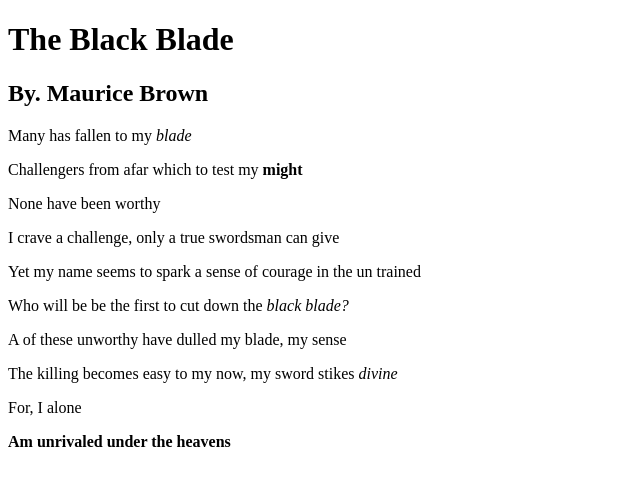
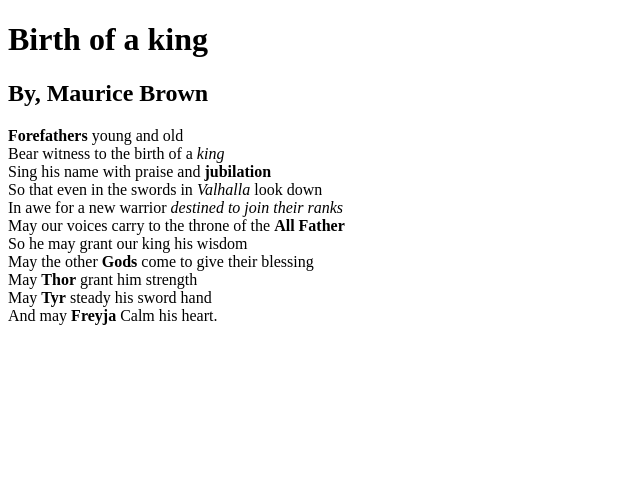
Before and after one commit to Maurice-webDesign/Brown-dart280.github.io, a plain HTML site: page index.html in a window 1280 px wide. Shown: the whole page, without its empty margins (0-640 px from the left). Drawn offline with Linux system fonts and the light colour scheme.

Commit message:
Add files via upload

```diff
--- a/index.html
+++ b/index.html
@@ -2,25 +2,16 @@
 <html>
     <head>
         <title>Poem Assignment</title>
-        <meta charaset="UTF-8">
+        <meta charset="utf-8">
     </head>
+
     <body>
-        <h1><strong>The Black Blade</strong></h1>
-        <h2>By. Maurice Brown</h2>
-        <p>Many has fallen to my <em>blade</em></p>
-        <p>Challengers from afar which to test my <strong>might</strong></p>
-        <p>None have been worthy</p>
-        <p>I crave a challenge, only a true swordsman can give</p>
-        <p>Yet my name seems to spark a sense of courage in the un trained</p>
-        <p>Who will be be the first to cut down the <em>black blade?</em></p>
-        <p>A of these unworthy have dulled my blade, my sense</p>
-        <p>The killing becomes easy to my now, my sword stikes <em>divine</em></p>
-        <p>For, I alone</p>
-        <p><strong>Am unrivaled under the heavens</strong></p>
+        <h1>Birth of a king</h1>
+        <h2>By, Maurice Brown</h2>
+
+        <p> <strong>Forefathers</strong> young and old <br> Bear witness to the birth of a <em>king</em> <br> Sing his name with praise and <strong>jubilation</strong> <br> So that even in the swords in <em>Valhalla</em> look down <br> In awe for a new warrior <em>destined to join their ranks</em> <br> May our voices carry to the throne of the <strong>All Father</strong> <br> So he may grant our king his wisdom <br> May the other <strong>Gods</strong> come to give their blessing <br> May <Strong>Thor</Strong> grant him strength <br> May <strong>Tyr</strong> steady his sword hand <br> And may <strong>Freyja</strong> Calm his heart.
+
+    </body>
 
 
-
-
-
-    </body>
 </html>
```
